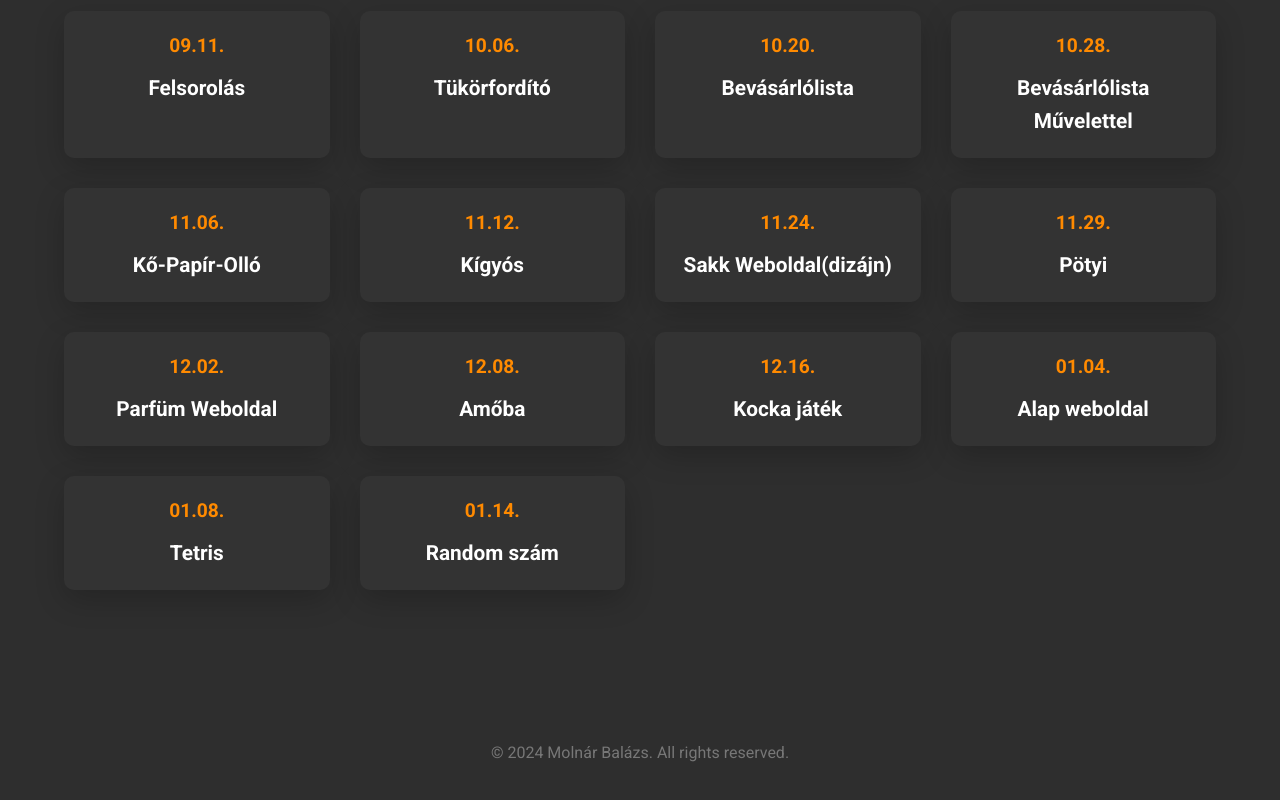
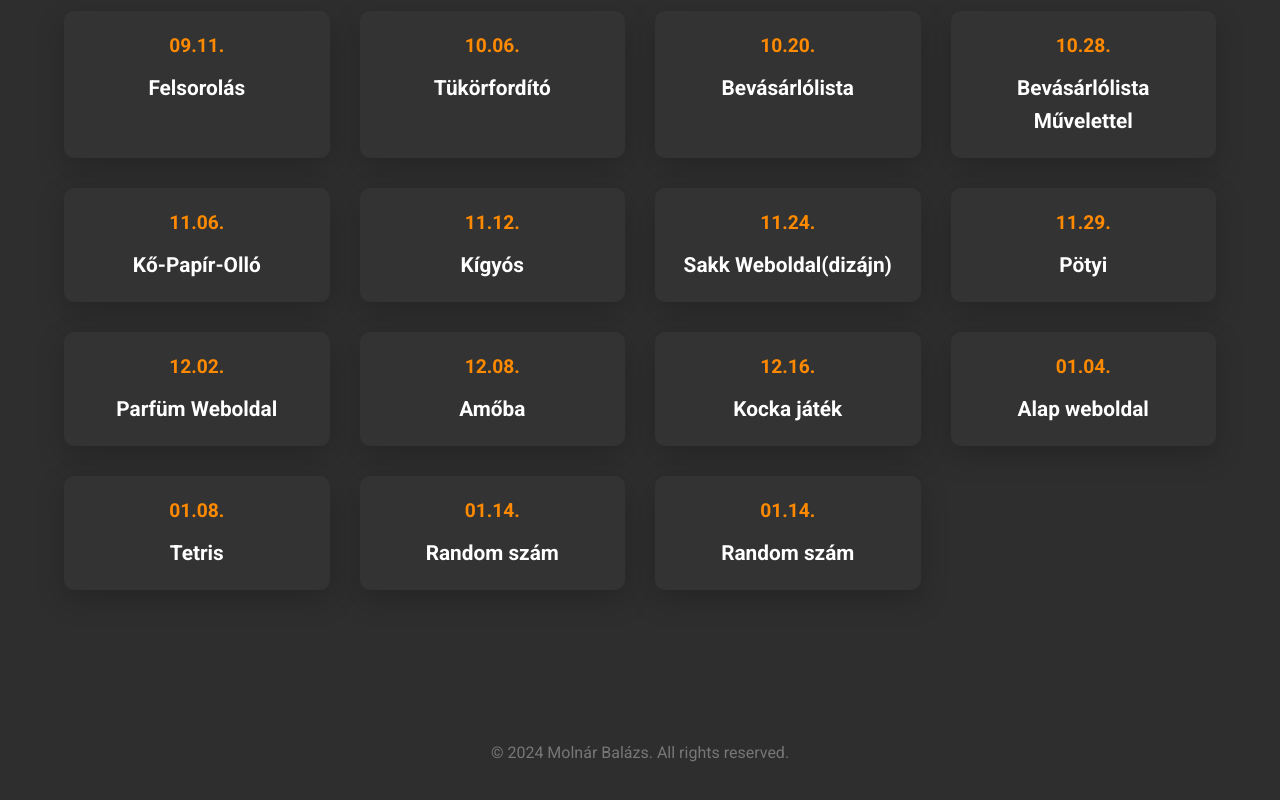
Before and after one commit to BalazsM900/_Frontend_, a plain HTML site: page index.html in a window 1280 px wide. Shown: the part 614-1414 px from the top of the page. Drawn offline with Linux system fonts and the light colour scheme.

Commit message:
Update index.html

```diff
--- a/index.html
+++ b/index.html
@@ -77,6 +77,10 @@
                     <p class="date">01.14.</p>
                     <a href="https://balazsm900.github.io/Random/" class="project-title">Random szám</a>
                 </div>
+                <div class="project-card">
+                    <p class="date">01.14.</p>
+                    <a href="https://balazsm900.github.io/SpeedTest_Game/" class="project-title">Random szám</a>
+                </div>
             </div>
         </div>
     </section>
```
